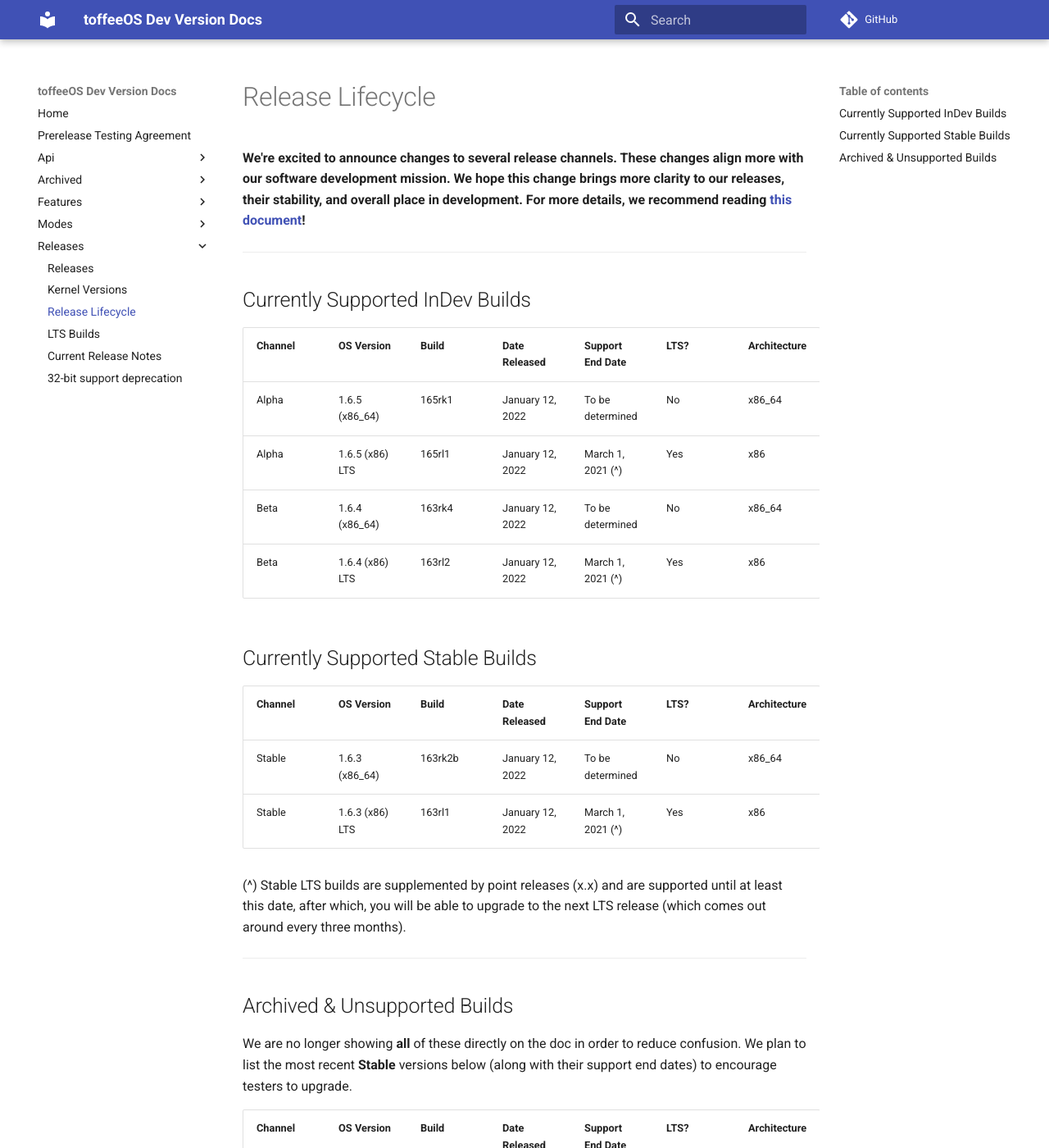
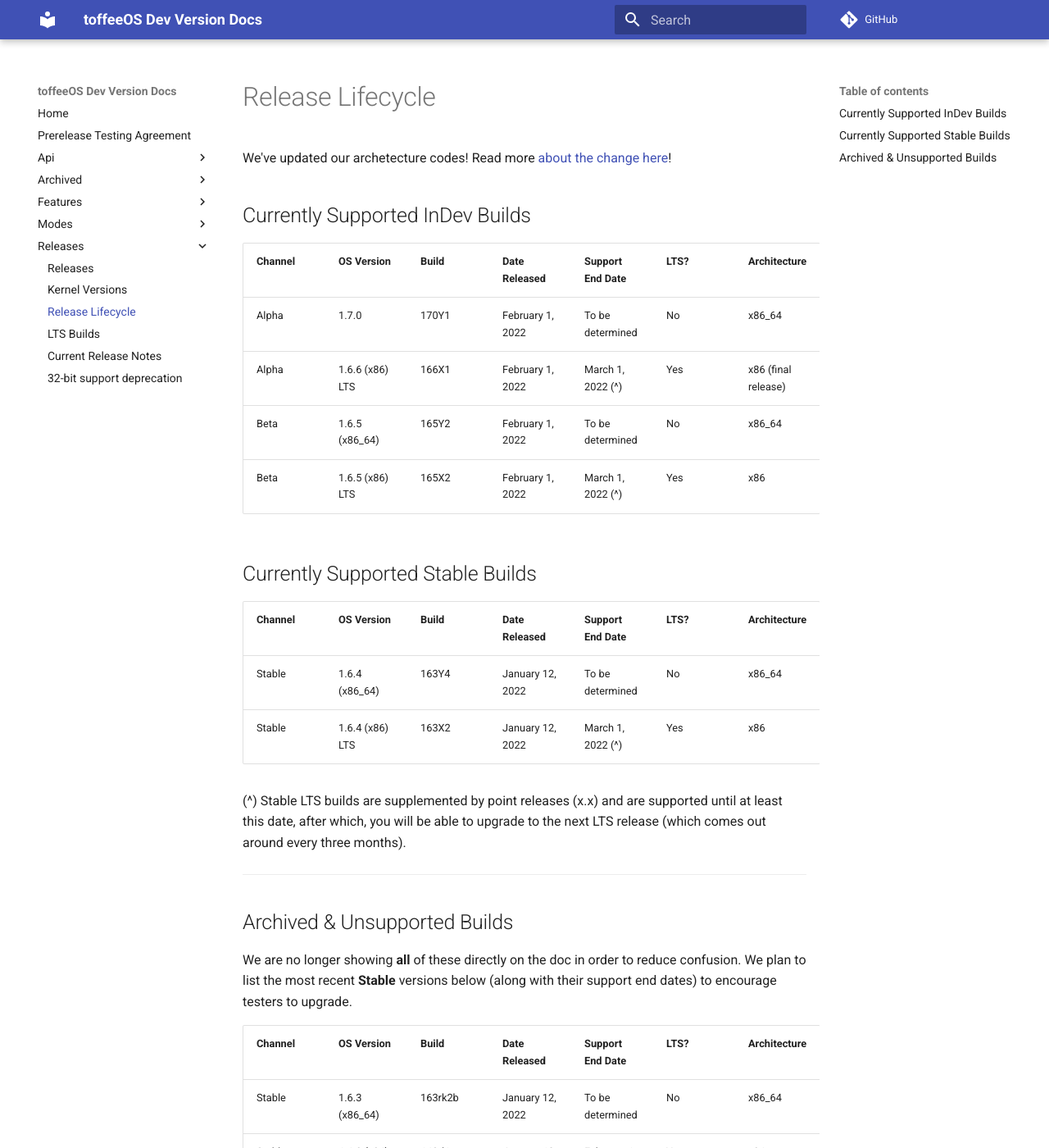
Before and after one commit to Wallymer/toffeeOSdocs, an MkDocs documentation site: the page built from docs/releases/lifecycle.md, in a window 1280 px wide and 1400 px high. Shown: the whole window at 82% size. Built offline with MkDocs 1.6.1 and Material for MkDocs 9.7.7, drawn with Linux system fonts in a browser that asks for light colours; comment, search, counter and statistics services are not loaded; some of the changed text lies outside the part shown.

Commit message:
LIFECYCLE: new builds
Signed-off-by: Slade Watkins <slade@sladewatkins.com>
Acked-by: Chuck Watson <cwatson@wallymer.com>

```diff
--- a/docs/releases/lifecycle.md
+++ b/docs/releases/lifecycle.md
@@ -1,23 +1,23 @@
 ---
 title: Release Lifecycle
 ---
-**We're excited to announce changes to several release channels. These changes align more with our software development mission. We hope this change brings more clarity to our releases, their stability, and overall place in development. For more details, we recommend reading [this document](/archived/changes-to-release-channels/)!**
 
-___
+We've updated our archetecture codes! Read more [about the change here](/api/release-targets/#architecture-codes)!
 
 ## Currently Supported InDev Builds
 | Channel | OS Version | Build | Date Released | Support End Date | LTS? | Architecture |
 |---------|------------|------------------|---------------|------------------|------|------------|
-| Alpha | 1.6.5 (x86_64) | 165rk1 | January 12, 2022 | To be determined | No | x86_64 |
-| Alpha | 1.6.5 (x86) LTS | 165rl1 | January 12, 2022 | March 1, 2021 (^) | Yes | x86 |
-| Beta | 1.6.4 (x86_64) | 163rk4 | January 12, 2022 | To be determined | No | x86_64 |
-| Beta | 1.6.4 (x86) LTS | 163rl2 | January 12, 2022 | March 1, 2021 (^) | Yes | x86 |
+| Alpha | 1.7.0 | 170Y1 | February 1, 2022 | To be determined | No | x86_64 |
+| Alpha | 1.6.6 (x86) LTS | 166X1 | February 1, 2022 | March 1, 2022 (^) | Yes | x86 (final release) |
+| Beta | 1.6.5 (x86_64) | 165Y2 | February 1, 2022 | To be determined | No | x86_64 |
+| Beta | 1.6.5 (x86) LTS | 165X2 | February 1, 2022 | March 1, 2022 (^) | Yes | x86 |
 
 ## Currently Supported Stable Builds
 | Channel | OS Version | Build | Date Released | Support End Date | LTS? | Architecture |
 |---------|------------|------------------|---------------|------------------|------|------------|
-| Stable  | 1.6.3 (x86_64) | 163rk2b | January 12, 2022 | To be determined | No | x86_64   |
-| Stable | 1.6.3 (x86) LTS | 163rl1 | January 12, 2022 | March 1, 2021 (^) | Yes | x86 |
+| Stable | 1.6.4 (x86_64) | 163Y4 | January 12, 2022 | To be determined | No | x86_64 |
+| Stable | 1.6.4 (x86) LTS | 163X2 | January 12, 2022 | March 1, 2022 (^) | Yes | x86 |
+
 
 (^) Stable LTS builds are supplemented by point releases (x.x) and are supported until at least this date, after which, you will be able to upgrade to the next LTS release (which comes out around every three months).
 
@@ -28,7 +28,5 @@ We are no longer showing **all** of these directly on the doc in order to reduce
 
 | Channel | OS Version | Build | Date Released | Support End Date | LTS? | Architecture |
 |---------|------------|------------------|---------------|------------------|------|------------|
-| Alpha  | 1.6.4 (x86_64) Alpha | 163rk2  | December 4, 2021 | January 12, 2022 | No | x86_64   |
-| Alpha  | 1.6.4 LTS Alpha | 163rl2   | December 4, 2021 | January 12, 2022 | Yes | x86 |
-| Beta  | 1.6.3 (x86_64) Beta | 163rk1  | December 4, 2021 | January 12, 2022 | No | x86_64   |
-| Beta  | 1.6.3 LTS Beta | 163rl1 | December 4, 2021 | January 12, 2022 | Yes | x86 |
+| Stable  | 1.6.3 (x86_64) | 163rk2b | January 12, 2022 | To be determined | No | x86_64   |
+| Stable | 1.6.3 (x86) LTS | 163rl1 | January 12, 2022 | February 1, 2022 (update to 1.6.4 (x86) LTS) | Yes | x86 |
```
